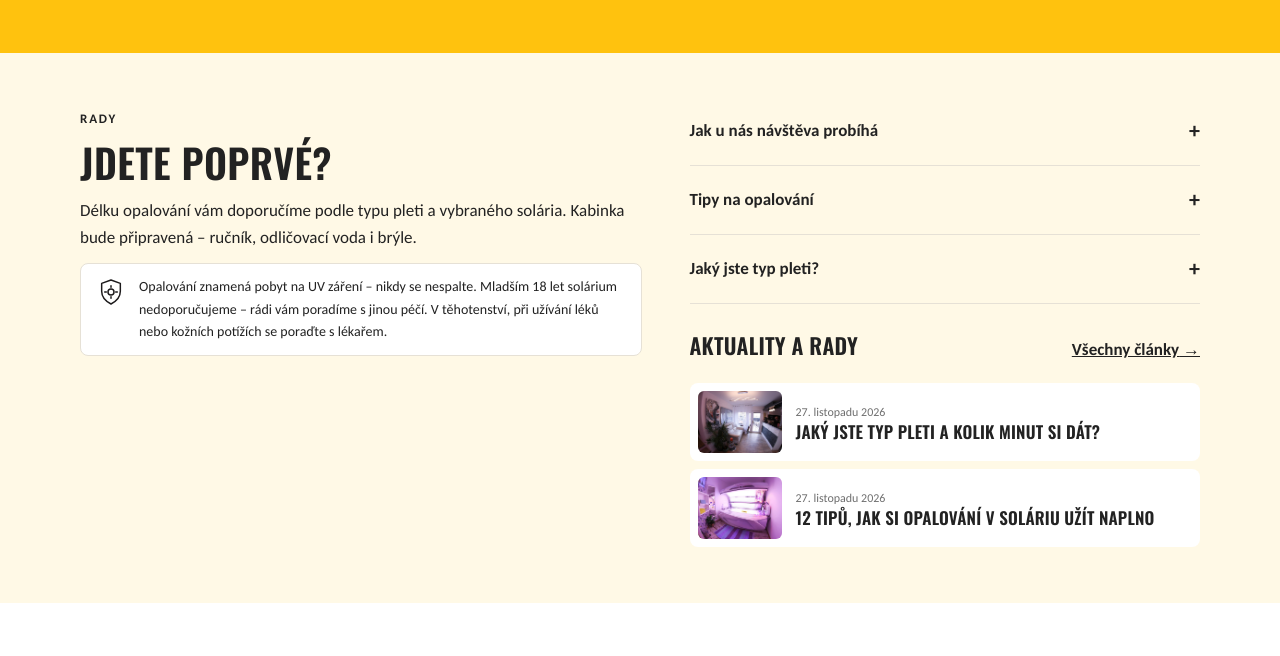
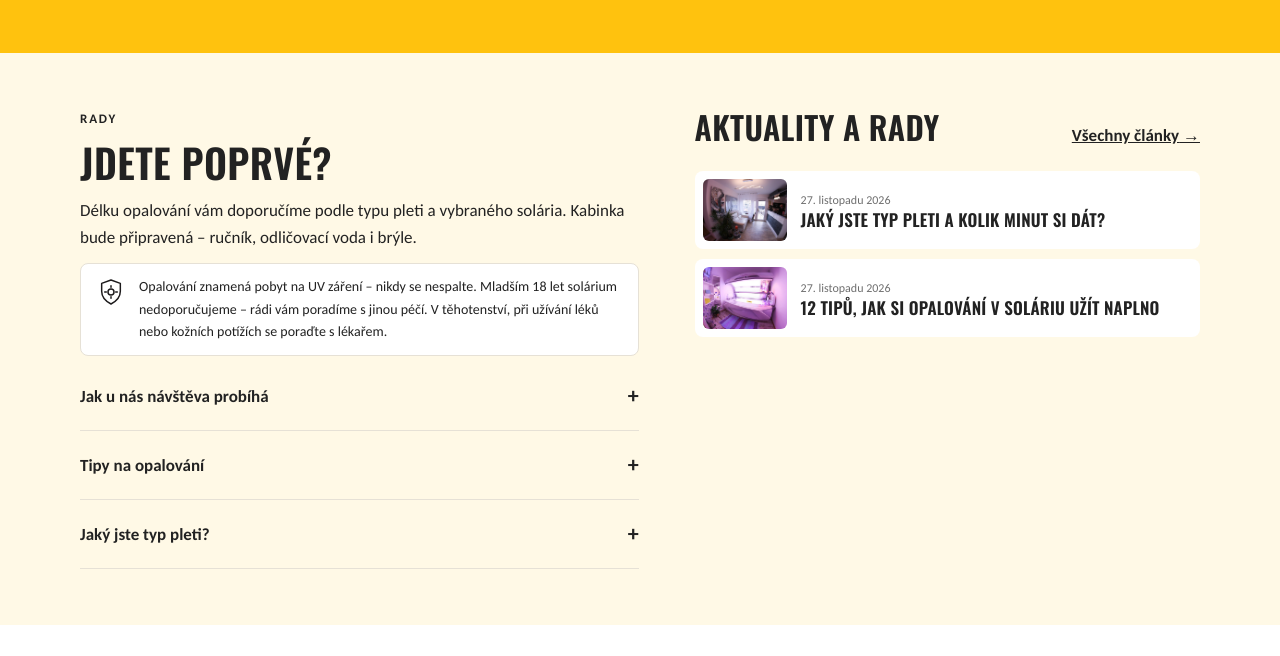
Before and after one commit to petgra-bot/slunicko-test, a plain HTML site: page h/index.html in a window 1280 px wide. Shown: the part 2425-3081 px from the top of the page. Drawn offline with Linux system fonts and the light colour scheme.

Commit message:
Varianta H: Rady vlevo, Aktuality vpravo
Co-Authored-By: Claude Opus 5.5 <noreply@anthropic.com>
Claude-Session: https://claude.ai/code/session_015NjKvG8k8JuHNyR2Whykf3

```diff
--- a/h/index.html
+++ b/h/index.html
@@ -522,6 +522,14 @@ html{scroll-padding-top:124px}
 }
 @media (prefers-reduced-motion: reduce){.mmenu{transition:none}}
 
+.advice-in{grid-template-columns:minmax(0,1.05fr) minmax(0,.95fr);gap:24px 56px;align-items:start}
+.advice .acc{margin-top:18px}
+.advice-right .arts-inline{margin-top:0}
+.advice-right .ai-head{margin-bottom:12px}
+.advice-right .ai-head h3{font-size:clamp(24px,2.6vw,32px)}
+.advice-right .ai-list{gap:10px}
+@media (max-width:960px){.advice-in{grid-template-columns:1fr}.advice-right{margin-top:8px}}
+
 .arts{background:#FFF6D6}
 .art-grid{display:grid;grid-template-columns:repeat(3,minmax(0,1fr));gap:20px;margin-top:24px}
 .art-card{display:flex;flex-direction:column;background:#fff;border-radius:6px;overflow:hidden;text-decoration:none;color:inherit;box-shadow:0 6px 20px rgba(0,0,0,.06);transition:transform 200ms var(--ease-out)}
@@ -697,8 +705,7 @@ html{scroll-padding-top:124px}
       <h2 class="reveal">Jdete poprvé?</h2>
       <p class="reveal">Délku opalování vám doporučíme podle typu pleti a vybraného solária. Kabinka bude připravená – ručník, odličovací voda i brýle.</p>
       <p class="uv-note reveal"><img class="ico-s" src="../assets/icons/linka/uv-ochrana-maly.svg" width="32" height="32" alt=""><span>Opalování znamená pobyt na UV záření – nikdy se nespalte. Mladším 18 let solárium nedoporučujeme – rádi vám poradíme s jinou péčí. V těhotenství, při užívání léků nebo kožních potížích se poraďte s lékařem.</span></p>
-    </div>
-    <div class="acc reveal">
+      <div class="acc">
       <details class="tip"><summary>Jak u nás návštěva probíhá</summary>
         <ol class="steps"><li><strong>Rezervujte si čas</strong> na telefonu 720 345 340.</li><li><strong>Poradíme s minutami</strong> podle pleti a vybraného solária.</li><li><strong>Kabinka je připravená</strong> – ručník, odličovací voda, brýle.</li></ol></details>
       <details class="tip"><summary>Tipy na opalování</summary><ul class="tips"><li><strong>Odlíčit a sundat šperky.</strong> Make-up, parfém a některá kosmetika zvyšují citlivost pokožky. Odličovací vodu a tamponky máte připravené v kabince.</li><li><strong>Brýle a čočky.</strong> Vždy chraňte oči brýlemi, kontaktní čočky před opalováním vyjměte.</li><li><strong>Krém určený do solária.</strong> Kosmetiku na slunce s ochranným faktorem nepoužívejte – v soláriu by nefungovala. Vhodné krémy poradíme a prodáme na recepci.</li><li><strong>Postupně, ne najednou.</strong> Začněte kratší dobou a minuty přidávejte pozvolna. Opalování v soláriu a na slunci nekombinujte v jednom dni.</li><li><strong>Kdy raději vynechat.</strong> Při nachlazení, užívání některých léků (např. antibiotik) nebo v těhotenství se nejdřív poraďte s lékařem.</li><li><strong>Po opalování.</strong> Se sprchou počkejte ideálně 2–3 hodiny a pokožku hydratujte.</li></ul></details>
@@ -707,7 +714,9 @@ html{scroll-padding-top:124px}
         <div class="ftype"><span class="ftype-num">II</span><h4>Citlivá pleť</h4><p>Světlá pleť, blond vlasy. Opaluje se pomalu, snadno se spálí.</p></div>
         <div class="ftype"><span class="ftype-num">III</span><h4>Normální pleť</h4><p>Tmavě blond až hnědé vlasy. Opaluje se dobře do hněda.</p></div>
         <div class="ftype"><span class="ftype-num">IV</span><h4>Odolná pleť</h4><p>Snědá pleť, tmavé vlasy. Opaluje se rychle a opálení drží.</p></div></div></details>
-      <div class="arts-inline" id="aktuality">
+      </div>
+    </div>
+    <div class="advice-right"><div class="arts-inline" id="aktuality">
         <div class="ai-head"><h3>Aktuality a rady</h3><a class="link-arrow" href="clanky/">Všechny články</a></div>
         <div class="ai-list">
       <a class="art-card" href="clanky/typ-pleti.html">
@@ -718,8 +727,7 @@ html{scroll-padding-top:124px}
         <img src="../assets/img/ergoline-1600.jpg" alt="" loading="lazy" width="800" height="533">
         <span class="art-date">27. listopadu 2026</span><h3>12 tipů, jak si opalování v soláriu užít naplno</h3><p>Krásné opálení není o tom, kolik minut vydržíte. Sepsali jsme, co doporučujeme klientům, kteří k nám přicházejí poprvé i po letech.</p><span class="art-more">Číst dál →</span>
       </a></div>
-      </div>
-    </div>
+      </div></div>
   </div>
 </section>
 
```
